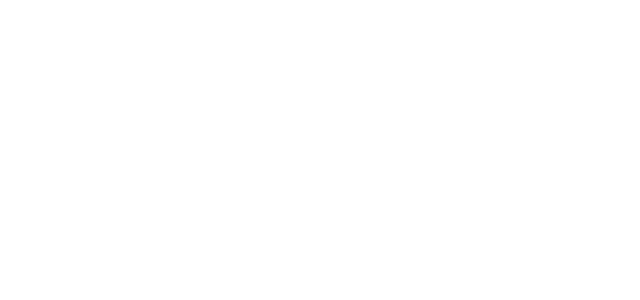
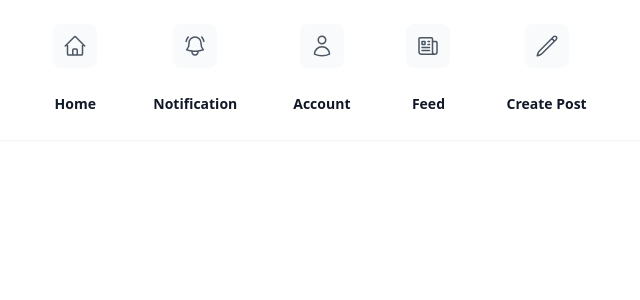
Before and after one commit to Agent-Ebimene/connectti-frontend, a React (Vite) app: page /dashboard in a window 1280 px wide. Before the commit this address had no page. Shown: the top 300 px of the page, without its empty margins (320-960 px from the left). Built offline with nearby package versions, Linux system fonts and the light colour scheme.

Commit message:
Add menu to connectti

```diff
--- a/package.json
+++ b/package.json
@@ -14,6 +14,8 @@
   "dependencies": {
     "@emotion/react": "^11.11.4",
     "@emotion/styled": "^11.11.5",
+    "@headlessui/react": "^2.0.4",
+    "@heroicons/react": "^2.1.3",
     "@mui/material": "^5.15.19",
     "@mui/x-date-pickers": "^7.5.1",
     "@radix-ui/react-slot": "^1.0.2",
@@ -38,7 +40,7 @@
   "devDependencies": {
     "@eslint/js": "^9.3.0",
     "@types/node": "^20.12.12",
-    "@types/react": "^18.2.66",
+    "@types/react": "^18.3.3",
     "@types/react-dom": "^18.2.22",
     "@typescript-eslint/eslint-plugin": "^7.2.0",
     "@typescript-eslint/parser": "^7.2.0",
--- a/src/App.tsx
+++ b/src/App.tsx
@@ -2,8 +2,9 @@
 import { LocalizationProvider } from '@mui/x-date-pickers';
 import { AdapterDayjs } from '@mui/x-date-pickers/AdapterDayjs';
 
-import SignIn from './pages/SignIn';
-import SignUp from './pages/SignUp';
+import SignIn from './pages/signIn/SignIn';
+import SignUp from './pages/signUp/SignUp';
+import Dashboard from './pages/dashboard/Dashboard';
 
 
 function App() {
@@ -14,6 +15,7 @@
           <Routes>
             <Route path="/" element={<SignUp />}></Route>
             <Route path="/login" element={<SignIn />}></Route>
+            <Route path="/dashboard" element={<Dashboard />}></Route>
           </Routes>
         </LocalizationProvider>
       </BrowserRouter>
--- a/src/features/user/userApi.ts
+++ b/src/features/user/userApi.ts
@@ -23,6 +23,7 @@
         dispatch(addUser(response.data))
     } catch (error) {
         console.error(error)
+        throw error
     } finally {
         dispatch(setLoading(false))
     }
--- /dev/null
+++ b/src/lib/constants.ts
@@ -0,0 +1,34 @@
+import { HomeIcon, BellAlertIcon, NewspaperIcon, PencilIcon, UserIcon } from '@heroicons/react/24/outline'
+
+export const menuItems = [
+    {
+        name: 'Home',
+        description: 'Home',
+        href: '#',
+        icon: HomeIcon,
+    },
+    {
+        name: 'Notification',
+        description: 'Notification',
+        href: '#',
+        icon: BellAlertIcon,
+    },
+    {
+        name: 'Account',
+        description: "Account",
+        href: '#',
+        icon: UserIcon
+    },
+    {
+        name: 'Feed',
+        description: "Feed",
+        href: '#',
+        icon: NewspaperIcon,
+    },
+    {
+        name: 'Create Post',
+        description: "Create a post",
+        href: '#',
+        icon: PencilIcon,
+    },
+]
--- /dev/null
+++ b/src/pages/dashboard/Dashboard.tsx
@@ -0,0 +1,38 @@
+import { menuItems } from '@/lib/constants'
+// import { Popover, PopoverButton, PopoverPanel, Transition } from '@headlessui/react'
+
+
+const Dashboard = () => {
+
+    return (
+
+        <div className="bg-white  shadow-sm ring-gray-900/5">
+            <div className="mx-auto flex  justify-center max-w-4xl grid-cols-1 gap-2 px-6  sm:grid-cols-2 sm:gap-x-6 sm:gap-y-0 lg:grid-cols-4 lg:gap-4 lg:px-8 xl:gap-8">
+                {menuItems.map((item) => (
+                    <div
+                        key={item.name}
+                        className="group relative -mx-3 flex gap-6 rounded-lg p-3 text-sm leading-6 hover:bg-gray-50 sm:flex-col sm:p-6 items-center"
+                    >
+                        <div className="flex h-11 w-11 flex-none items-center justify-center rounded-lg bg-gray-50 group-hover:bg-white">
+                            <item.icon className="h-6 w-6 text-gray-600 group-hover:text-indigo-600" aria-hidden="true" />
+                        </div>
+                        <div>
+                            <a href={item.href} className="font-semibold text-gray-900">
+                                {item.name}
+                                <span className="absolute inset-0" />
+                            </a>
+
+                        </div>
+                    </div>
+                ))}
+            </div>
+
+
+
+        </div>
+    )
+}
+
+
+
+export default Dashboard
--- a/src/pages/SignIn.tsx
+++ b/src/pages/signIn/SignIn.tsx
@@ -7,6 +7,9 @@
 import { loginUser } from '@/features/user/userApi';
 import { useEffect, useState } from 'react';
 import { RegisterUserData } from '@/types/user/user';
+import { toast } from '@/components/ui/use-toast';
+import { cn } from '@/lib/utils';
+import { useNavigate } from 'react-router-dom';
 
 
 const SignIn = () => {
@@ -21,6 +24,7 @@
     // useEffect(() => {
     //     console.log(users)
     // }, [users])
+    const navigate = useNavigate()
 
     let userSchema = object({
         password: string().required('Password is required'),
@@ -40,7 +44,7 @@
             await userSchema.validate(user, { abortEarly: false })
             dispatch(loginUser(user))
 
-            console.log('Form Submitted', user)
+
         } catch (err) {
             if (err instanceof ValidationError) {
                 const newErrors: Record<string, string> = {}
@@ -54,6 +58,15 @@
             } else {
                 console.error('An unexpected error occurred', err);
             }
+        } finally {
+            toast({
+                title: "Login",
+                description: "Successfully Logged in!",
+                className: cn(
+                    'top-0 right-0 flex fixed md:max-w-[420px] md:top-4 md:right-4'
+                ),
+            })
+            navigate('/dashboard')
         }
     }
     const handleChange = (event: React.ChangeEvent<HTMLInputElement>) => {
--- a/src/pages/SignUp.tsx
+++ b/src/pages/signUp/SignUp.tsx
@@ -11,6 +11,7 @@
 import { AppDispatch } from '@/service/redux/store'
 import { createUser } from '@/features/user/userApi'
 import { useToast } from '@/components/ui/use-toast';
+import { cn } from '@/lib/utils';
 
 
 function SignUp() {
@@ -43,10 +44,7 @@
             dispatch(createUser(user))
 
 
-            toast({
-                title: "Account Register",
-                description: "Account Successfully Created!",
-            })
+
         } catch (err) {
             if (err instanceof ValidationError) {
                 const newErrors: Record<string, string> = {}
@@ -57,13 +55,25 @@
                         setErrors(newErrors)
                     }
                 });
-            } else {
-                console.error('An unexpected error occurred', err);
+            }
+
+
+            else {
+                // console.error('An unexpected error occurred', err);
+                console.log('*******************', err)
                 toast({
                     title: "Oh,something went wrong",
                     "description": "There was a problem with your resquest"
                 })
             }
+        } finally {
+            toast({
+                title: "Registration",
+                description: "Account Successfully Created!",
+                className: cn(
+                    'top-0 right-0 flex fixed md:max-w-[420px] md:top-4 md:right-4'
+                ),
+            })
         }
     }
     const handleChange = (event: React.ChangeEvent<HTMLInputElement>) => {
```
Also changed, not shown: 1 other file (tests, documents, lock files or other folders).
